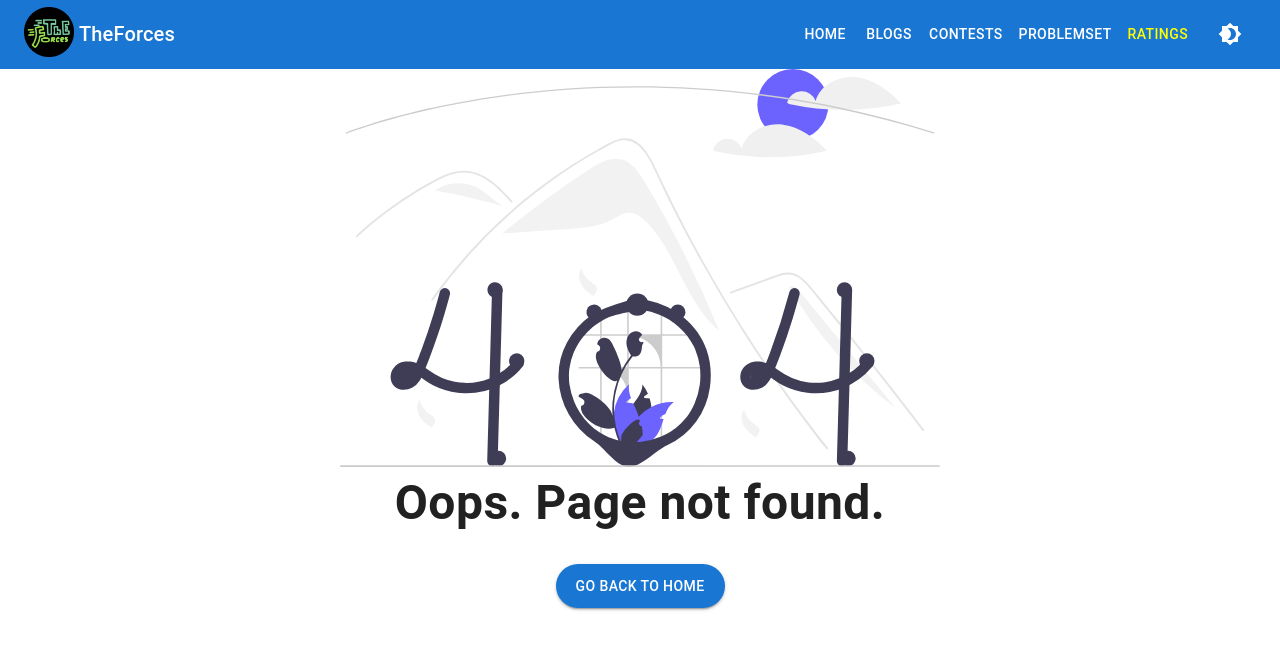
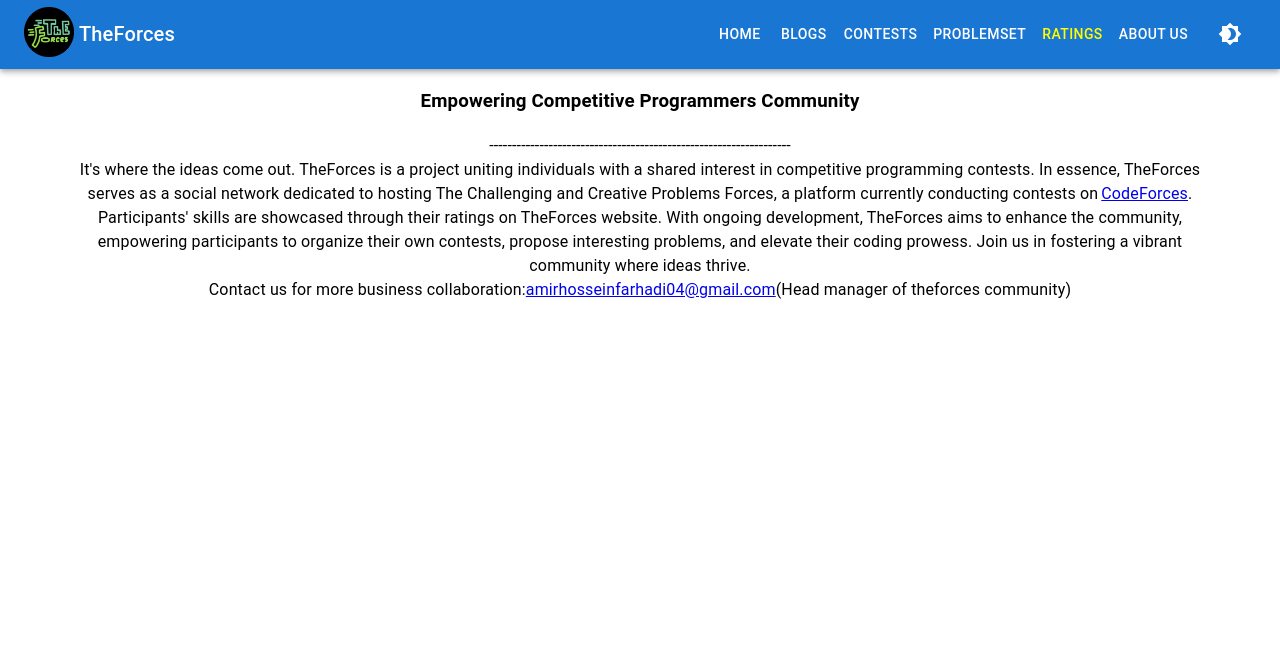
Before and after one commit to DhruvilKakadiya7/TheForces, a React (Create React App) app: page /about in a window 1280 px wide. Before the commit this address had no page. Shown: the top 650 px of the page. Built offline with nearby package versions, Linux system fonts and the light colour scheme.

Commit message:
Added About

```diff
--- a/src/App.js
+++ b/src/App.js
@@ -17,6 +17,7 @@ import ComingSoon from "./components/ComingSoon";
 import usePageTracking from "./usePackageTacking";
 import { Contests } from "./pages/Contests/Contests";
 import { LoadContest } from "./pages/Contests/LoadContest";
+import AboutUs from "./pages/AboutUs/AboutUs";
 
 function MyApp() {
   usePageTracking();
@@ -28,11 +29,12 @@ function MyApp() {
           <Route path="/" element={<Home />} />
           <Route path="/ratings" element={<Rating />} />
           <Route path="/profile/:handle" element={<ShowProfile />} />
-          <Route path="*" element={<Page404 />} />
-          <Route path="/blogs" element={<ComingSoon/>}/>
-          <Route path="/contests" element={<Contests/>}/>
-          <Route path="contest/:id" element={<LoadContest/>}/>
-          <Route path="/problemset" element={<ComingSoon/>}/>
+          <Route path="/about" element={<AboutUs />} />
+          <Route path="/*" element={<Page404 />} />
+          <Route path="/blogs" element={<ComingSoon />} />
+          <Route path="/contests" element={<Contests />} />
+          <Route path="contest/:id" element={<LoadContest />} />
+          <Route path="/problemset" element={<ComingSoon />} />
         </Routes>
       </div>
     </div>
--- a/src/components/Header/Header.js
+++ b/src/components/Header/Header.js
@@ -46,12 +46,12 @@ const pages = [
         color: "yellow",
         miniColor: "red",
     },
-    // {
-    //     name: "About Us",
-    //     route: "about",
-    //     color: "white",
-    //     miniColor: "gray",
-    // },
+    {
+        name: "About Us",
+        route: "about",
+        color: "white",
+        miniColor: "gray",
+    },
 ];
 
 const Header = () => {
@@ -147,7 +147,7 @@ const Header = () => {
                             }}
                             onClick={() => navigate("")}
                         >
-                            <div className="logo-container" style={{ marginTop: '3px'}}>
+                            <div className="logo-container" style={{ marginTop: '3px' }}>
                                 <img src={LOGO} width="50px" alt="TheForces logo" />
                             </div>
                             <Typography
--- /dev/null
+++ b/src/pages/AboutUs/AboutUs.js
@@ -0,0 +1,36 @@
+import React from 'react'
+import Container from "@mui/material/Container";
+import { Link } from 'react-router-dom';
+import { Typography } from '@mui/material';
+export default function AboutUs() {
+    return (
+        <div>
+            <Container>
+                <Typography textAlign={'center'}>
+                    <div>
+                        <div>
+                            <h3>
+                                Empowering Competitive Programmers Community
+                            </h3>
+                        </div>
+                        <div>
+                            ------------------------------------------------------------------
+                        </div>
+                        It's where the ideas come out. TheForces is a project uniting individuals with a shared interest in competitive programming contests. In essence, TheForces serves as a social network dedicated to hosting The Challenging and Creative Problems Forces, a platform currently conducting contests on
+
+                        <Link to="http://codeforces.com" style={{ "marginLeft": "3px" }}>CodeForces</Link>. Participants' skills are showcased through their ratings on TheForces website. With ongoing development, TheForces aims to enhance the community, empowering participants to organize their own contests, propose interesting problems, and elevate their coding prowess. Join us in fostering a vibrant community where ideas thrive.
+
+                        <div>
+                            Contact us for more business collaboration:
+                            <Link href='mailto:amirhosseinfarhadi04@gmail.com' >
+                                amirhosseinfarhadi04@gmail.com
+                            </Link>
+                            (Head manager of theforces community)
+                        </div>
+                    </div>
+                </Typography>
+            </Container>
+
+        </div>
+    )
+}
```
Also changed, not shown: 1 other file (tests, documents, lock files or other folders).
